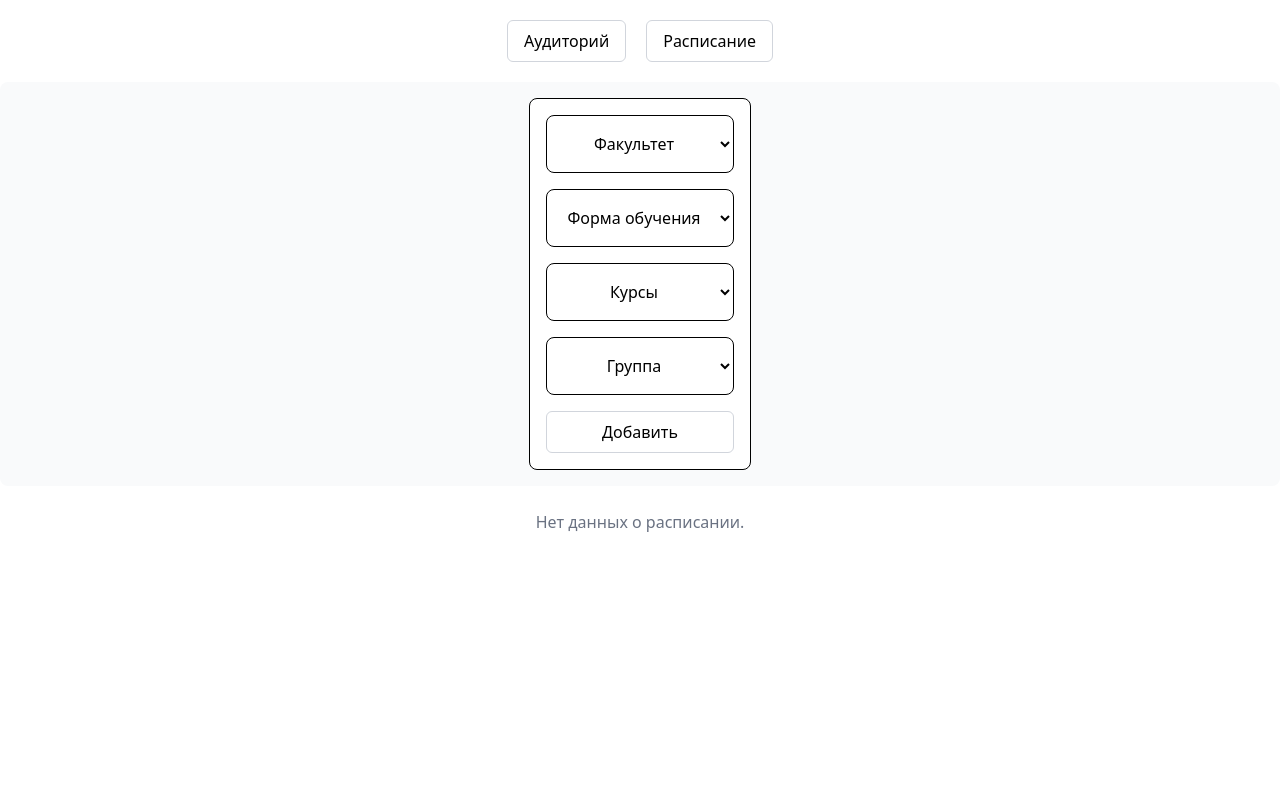
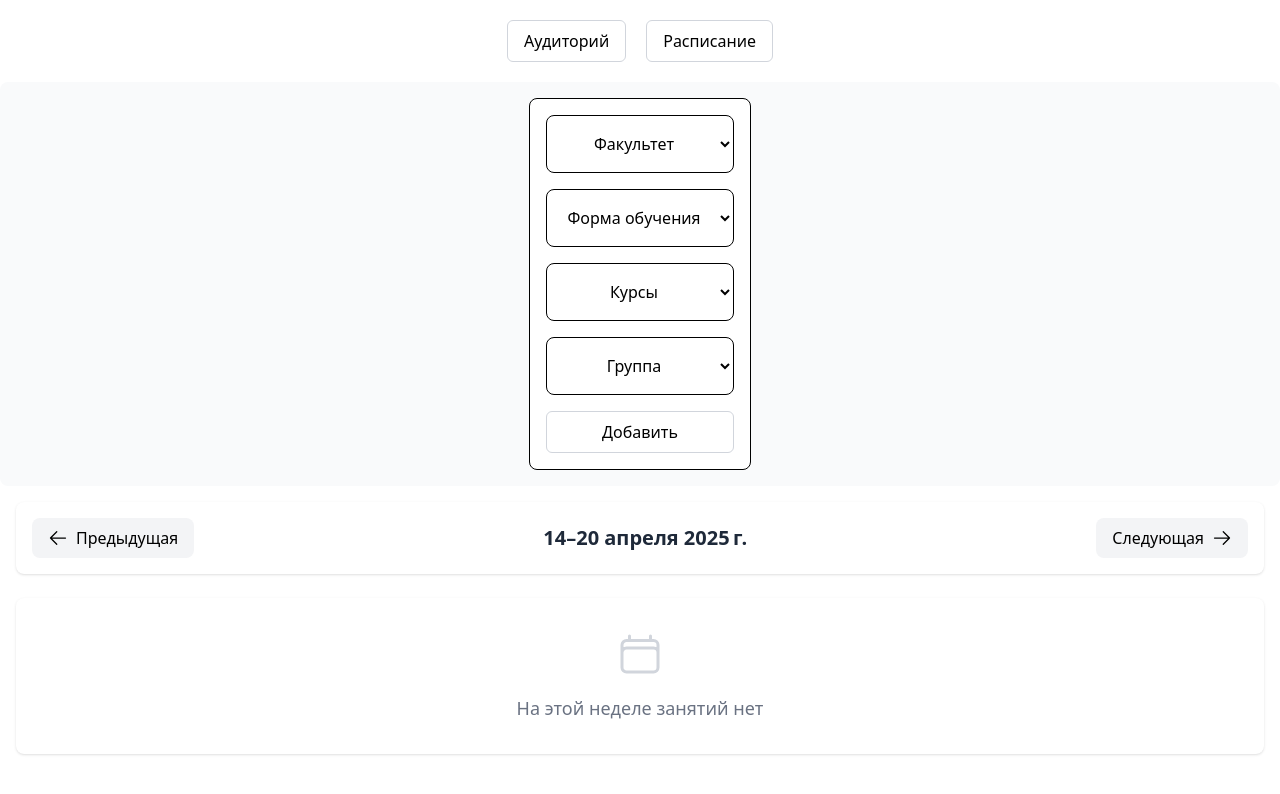
Before and after one commit to Nadoedatel/MITSO-Free-Classrooms-TS, a Vue app: page /schedule in a window 1280 px wide. Shown: the top 794 px of the page. Built offline with nearby package versions, Linux system fonts and the light colour scheme; the HTML template or start-up script is replaced by a standard one.

Commit message:
Сделал нормальный стиль отображения расписания

```diff
--- a/package.json
+++ b/package.json
@@ -12,6 +12,7 @@
     "test": "vitest"
   },
   "dependencies": {
+    "@heroicons/vue": "^2.2.0",
     "@tailwindcss/vite": "^4.1.4",
     "pinia": "^3.0.1",
     "tailwindcss": "^4.1.4",
--- a/src/components/Schedule/ScheduleCard.vue
+++ b/src/components/Schedule/ScheduleCard.vue
@@ -1,21 +1,30 @@
 <template>
-  <div class="border rounded-lg p-6 bg-white shadow-sm">
-    <h3 class="text-xl font-bold mb-4">Дата {{ date }}</h3>
-    <p>Группа: {{ group_class }}</p>
-    <p>Предмет: {{ subject }}</p>
-    <p>Преподаватель: {{ teacher }}</p>
-    <p>Аудитория: {{ auditorium }}</p>
-    <p>Время: {{ time }}</p>
+  <div v-if="subject" class="border rounded-lg bg-white shadow-sm overflow-hidden transition-all duration-200 hover:shadow-md">
+    <div class="p-4">
+      <!-- Основная информация -->
+      <p class="font-medium text-gray-800">{{ subject }}</p>
+      <p class="text-sm text-gray-600 mb-3">{{ time }}</p>
+
+      <!-- Детали -->
+      <div class="space-y-2 border-t pt-3 text-sm">
+        <p v-if="teacher" class="flex items-center text-gray-700">
+          <span class="mr-2">👤</span>
+          {{ teacher }}
+        </p>
+        <p v-if="auditorium" class="flex items-center text-gray-700">
+          <span class="mr-2">🏢</span>
+          Ауд. {{ auditorium }}
+        </p>
+      </div>
+    </div>
   </div>
 </template>
 
 <script setup>
 defineProps({
   auditorium: String,
-  date: String,
-  group_class: String,
   subject: String,
   teacher: String,
   time: String
-})
+});
 </script>
--- a/src/components/Schedule/ScheduleList.vue
+++ b/src/components/Schedule/ScheduleList.vue
@@ -1,32 +1,130 @@
 <template>
+  <div class="space-y-6 p-4">
+    <!-- Панель управления неделями -->
+    <div class="flex justify-between items-center mb-6 bg-white p-4 rounded-lg shadow">
+      <button
+        @click="prevWeek"
+        class="flex items-center px-4 py-2 bg-gray-100 rounded-lg hover:bg-gray-200 transition"
+      >
+        <ArrowLeftIcon class="w-5 h-5 mr-2" />
+        Предыдущая
+      </button>
+
+      <h2 class="text-xl font-bold text-gray-800">
+        {{ weekRange }}
+      </h2>
+
+      <button
+        @click="nextWeek"
+        class="flex items-center px-4 py-2 bg-gray-100 rounded-lg hover:bg-gray-200 transition"
+      >
+        Следующая
+        <ArrowRightIcon class="w-5 h-5 ml-2" />
+      </button>
+    </div>
+
+    <!-- Расписание по дням -->
+    <div v-if="filteredLessons.length > 0" class="grid grid-cols-1 md:grid-cols-2 lg:grid-cols-6 gap-4">
       <div
-    v-if="hasData"
-    class="grid grid-cols-1 sm:grid-cols-2 lg:grid-cols-4 gap-5 p-4"
+        v-for="(lessons, date) in groupedSchedule"
+        :key="date"
+        class="bg-white p-4 rounded-lg shadow"
       >
+        <h3 class="text-lg font-semibold mb-4 text-gray-800 sticky top-0 bg-white py-2">
+          {{ formatDate(date) }}
+        </h3>
+
+        <div class="space-y-3">
           <ScheduleCard
-      v-for="(item, index) in allInfoSchedule"
+            v-for="(lesson, index) in lessons"
             :key="index"
-      :group_class="item.group_class"
-      :subject="item.subject"
-      :teacher="item.teacher"
-      :auditorium="item.auditorium"
-      :date="item.date"
-      :time="item.time"
+            v-bind="lesson"
           />
         </div>
-  <div v-else class="p-6 text-center text-gray-500">
-    Нет данных о расписании.
+      </div>
+    </div>
+
+    <div v-else class="p-8 text-center text-gray-500 bg-white rounded-lg shadow">
+      <CalendarIcon class="w-12 h-12 mx-auto text-gray-300" />
+      <p class="mt-4 text-lg">На этой неделе занятий нет</p>
+    </div>
   </div>
 </template>
 
 <script setup>
-import ScheduleCard from "./ScheduleCard.vue";
-defineProps({
+import { ref, computed } from 'vue';
+import {
+  ArrowLeftIcon,
+  ArrowRightIcon,
+  CalendarIcon
+} from '@heroicons/vue/24/outline';
+import ScheduleCard from './ScheduleCard.vue';
+
+const props = defineProps({
   allInfoSchedule: Array,
-  hasData: {
-      type: Boolean,
-      default: false
-    }
-})
+});
 
+// Управление неделями
+const currentWeekOffset = ref(0);
+
+// Фильтрация занятий по неделе
+const filteredLessons = computed(() => {
+  if (!props.allInfoSchedule?.length) return [];
+
+  const { startOfWeek, endOfWeek } = getWeekBounds();
+  return props.allInfoSchedule.filter(lesson => {
+    const lessonDate = new Date(lesson.date);
+    return lessonDate >= startOfWeek && lessonDate <= endOfWeek;
+  });
+});
+
+// Группировка по дням
+const groupedSchedule = computed(() => {
+  const grouped = {};
+  filteredLessons.value.forEach(lesson => {
+    if (!grouped[lesson.date]) grouped[lesson.date] = [];
+    grouped[lesson.date].push(lesson);
+  });
+  return grouped;
+});
+
+// Границы недели
+const getWeekBounds = () => {
+  const now = new Date();
+  const mondayOffset = now.getDay() === 0 ? -6 : 1 - now.getDay();
+
+  const startOfWeek = new Date(now);
+  startOfWeek.setDate(now.getDate() + mondayOffset + currentWeekOffset.value * 7);
+  startOfWeek.setHours(0, 0, 0, 0);
+
+  const endOfWeek = new Date(startOfWeek);
+  endOfWeek.setDate(startOfWeek.getDate() + 6);
+  endOfWeek.setHours(23, 59, 59, 999);
+
+  return { startOfWeek, endOfWeek };
+};
+
+// Форматирование даты
+const formatDate = (dateString) => {
+  const date = new Date(dateString);
+  return new Intl.DateTimeFormat('ru-RU', {
+    weekday: 'short',
+    day: 'numeric',
+    month: 'short'
+  }).format(date);
+};
+
+// Диапазон недели
+const weekRange = computed(() => {
+  const { startOfWeek, endOfWeek } = getWeekBounds();
+  return new Intl.DateTimeFormat('ru-RU', {
+    day: 'numeric',
+    month: 'long',
+    year: 'numeric'
+  }).formatRange(startOfWeek, endOfWeek);
+});
+
+// Навигация по неделям
+const prevWeek = () => currentWeekOffset.value--;
+const nextWeek = () => currentWeekOffset.value++;
 </script>
```
Also changed, not shown: 1 other file (tests, documents, lock files or other folders). Lines whose indentation alone changed are shown as unchanged.
